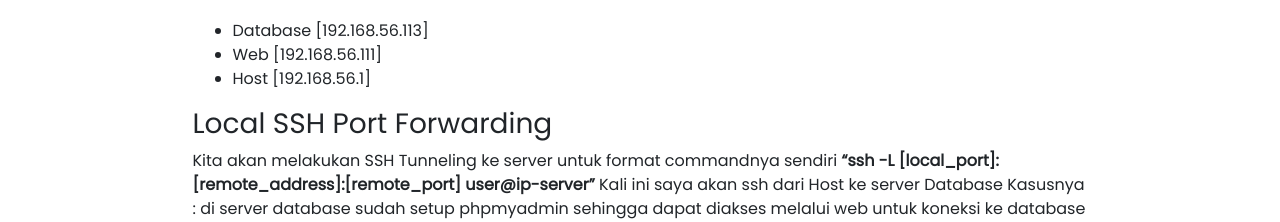
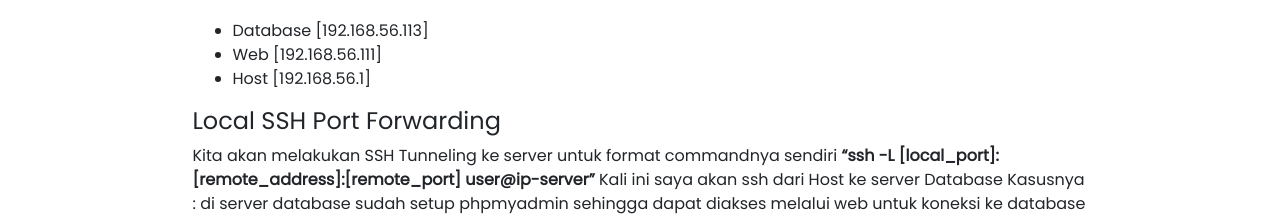
Before and after one commit to qyzan/qyzan-web, a Jekyll site: the page built from _posts/2023-01-11-SSH-Tunneling.md, in a window 1280 px wide. Shown: the part 1432-1654 px from the top of the page. Built offline with Jekyll 4.4.1, drawn with Linux system fonts in a browser that asks for light colours; nearby versions of some CDN libraries; our own code applies the rules of GitHub Pages for plain Markdown files.

```diff
--- a/_posts/2023-01-11-SSH-Tunneling.md
+++ b/_posts/2023-01-11-SSH-Tunneling.md
@@ -39,7 +39,7 @@ IP :
 -	Host [192.168.56.1]
 
 
-### Local SSH Port Forwarding
+#### Local SSH Port Forwarding
 
 Kita akan melakukan SSH Tunneling ke server untuk format commandnya sendiri **“ssh -L [local_port]:[remote_address]:[remote_port] user@ip-server”**
 Kali ini saya akan ssh dari Host ke server Database
@@ -62,7 +62,7 @@ Sementara itu ketika kita mengakses aplikasi web di server web menggunakan ssh t
 ![image](https://user-images.githubusercontent.com/94363381/211844195-34620cb7-20d3-4dcb-aa53-c72091f6dc6d.png)
 
 
-### Remote SSH Port Forwarding
+#### Remote SSH Port Forwarding
 
 Kita akan melakukan SSH Tunneling ke server untuk format commandnya sendiri **“ssh -R [remote_port]:[local_address]:[local_port] user@ip-server”**
 
@@ -82,7 +82,7 @@ Karena di komputer saya menggunakan XAMPP maka kita dapat mengakses database han
 ![image](https://user-images.githubusercontent.com/94363381/211845134-ad207c5a-a374-43b4-b8d7-81525a96a5e3.png)
 
 
-### Dynamic SSH Port Forwarding
+#### Dynamic SSH Port Forwarding
 
 Kita akan melakukan SSH Tunnelling ke server untuk format commandnya sendiri **“ ssh -D [ip_local]:[port_local] user@ip-server”.**
 
@@ -116,15 +116,15 @@ Dalam perintah diatas kita menggunakan beberapa opsi, dengan penjelasan berikut.
 -	**Number char cols** – banyaknya kolom VARCHAR yang dibuat pada table.
 -	**Auto generate sql** – otomatis membuat SQL ketika tidak disediakan dati file atau baris perintah.
 
-### SSH
+#### SSH
 
 ![image](https://user-images.githubusercontent.com/94363381/211846261-39f64ffc-c3aa-4a65-b9ef-cbb7e21acc1a.png)
 
-### SSH Tunneling
+#### SSH Tunneling
 
 ![image](https://user-images.githubusercontent.com/94363381/211846323-adae772a-f240-410c-bd4c-cced0e267081.png)
 
-### Local
+#### Local
 
 ![image](https://user-images.githubusercontent.com/94363381/211846400-31853b5a-0eef-4b3c-9b57-0f31ed98fc72.png)
 
```
